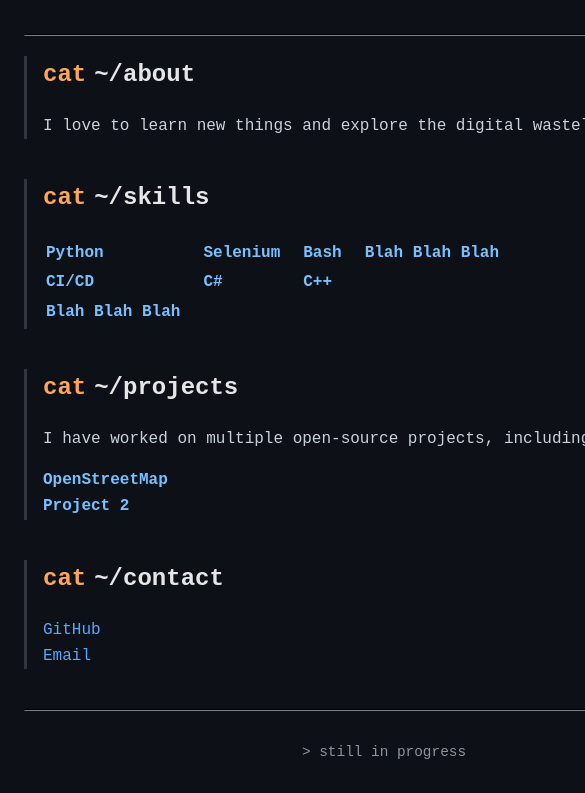
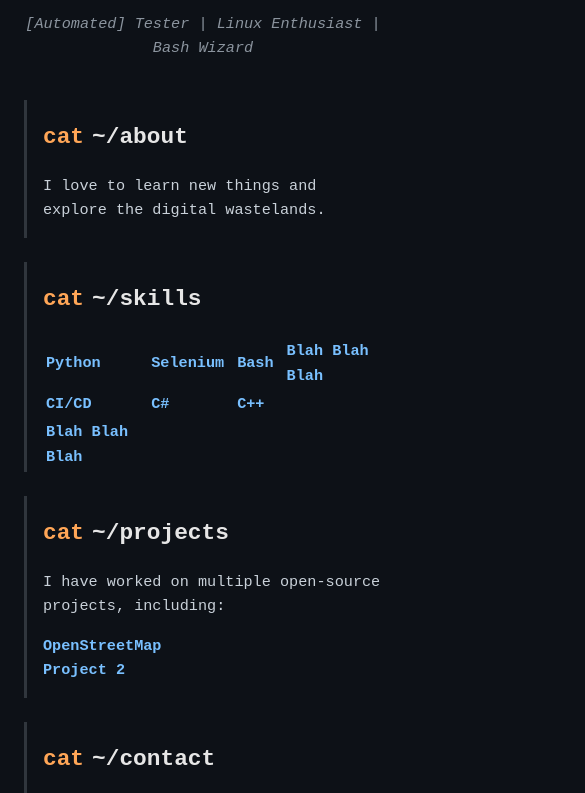
Before and after one commit to Magivist/magivist.github.io, a plain HTML site: page index.html in a window 390 px wide. Shown: the part 150-943 px from the top of the page, 585 px wide, since content can reach past the window. Drawn offline with Linux system fonts and the light colour scheme.

Commit message:
portfolio: Added responsive design elements

```diff
--- a/index.html
+++ b/index.html
@@ -1,19 +1,19 @@
-
 <!DOCTYPE html>
 <html lang="en">
+
 <head>
   <meta charset="UTF-8" />
-  <meta name="viewport" content="width=device-width, initial-scale=1.0"/>
+  <meta name="viewport" content="width=device-width, initial-scale=1.0" />
   <title>Portfolio Bence Magori</title>
   <link rel="stylesheet" href="style.css" />
 </head>
+
 <body>
   <div class="container">
     <header>
       <h1>Hello, I'm <span class="name">Bence Mágori</span></h1>
       <p class="subtitle">[Automated] Tester | Linux Enthusiast | Bash Wizard</p>
     </header>
-    <hr>
     <section class="about">
       <h2><span class="cat">~/about</span></h2>
       <p>I love to learn new things and explore the digital wastelands.
@@ -40,7 +40,8 @@
     </section>
 
     <section class="project">
-      <h2><span class="cat">~/projects</spangg></h2>
+      <h2><span class="cat">~/projects</spangg>
+      </h2>
       <p>I have worked on multiple open-source projects, including:</p>
       <ul>
         <li><span class="project-name">OpenStreetMap</span></li>
@@ -56,11 +57,11 @@
       </ul>
     </section>
 
-    <hr>
 
     <footer>
       <p>&gt;</span> still in progress</p>
     </footer>
   </div>
 </body>
+
 </html>
--- a/style.css
+++ b/style.css
@@ -1,4 +1,3 @@
-/* Base Styling */
 body {
   padding: 0;
   background-color: #0d1117;
@@ -8,26 +7,26 @@ body {
 }
 
 .container {
+  display: grid;
+  grid-template-areas: 'header' 'linebreak' 'section' 'linebreak' 'footer';
   margin: auto;
   padding: 1rem;
-  margin: auto;
-  min-width: 720px;
+  width: 100%;
   max-width: 720px;
   max-height: 1920px;
 }
 
 header {
-  margin: auto;
   text-align: center;
+  margin-bottom: 2.5rem;
+}
+
+section {
+  margin-bottom: 2.5rem;
 }
 
 hr {
   border-color: #30363d;
-}
-
-header,
-section {
-  margin-bottom: 2.5rem;
 }
 
 h1,
@@ -59,7 +58,6 @@ th {
   font-style: italic;
 }
 
-
 .project ul,
 .contact ul {
   list-style: none;
@@ -71,19 +69,18 @@ th {
   font-weight: bold;
 }
 
+.echo::before,
+.cat::before {
+  margin-right: 0.5rem;
+  color: #ffa657;
+}
+
 .echo::before {
   content: "echo";
 }
 
 .cat::before {
   content: "cat";
-}
-
-
-.cat::before,
-.echo::before {
-  color: #ffa657;
-  margin-right: 0.5rem;
 }
 
 a {
@@ -102,14 +99,13 @@ footer {
   color: #8b949e;
 }
 
-/* Scrollbar styling (WebKit) */
+/* Scrollbar */
 ::-webkit-scrollbar {
   width: 10px;
 }
 
 ::-webkit-scrollbar-track {
   background: #0d1117;
-  /* same as body bg */
 }
 
 ::-webkit-scrollbar-thumb {
@@ -122,15 +118,29 @@ footer {
   background-color: #58a6ff;
 }
 
-/* Firefox */
 * {
   scrollbar-width: thin;
   scrollbar-color: #30363d #0d1117;
 }
 
-/* mobile format */
-@media only screen and (max-width: 640px) {
+/* Mobile */
+@media (max-width: 600px) {
+  body {
+    font-size: 0.95rem;
+    padding: 0.5rem;
+  }
+
   .container {
-    max-width: 640px;
+    padding: 0.5rem;
+    grid-template-areas: 'header' 'section' 'footer';
+  }
+
+  header,
+  section {
+    margin-bottom: 1.5rem;
+  }
+
+  th {
+    padding-right: 10px;
   }
 }
```
